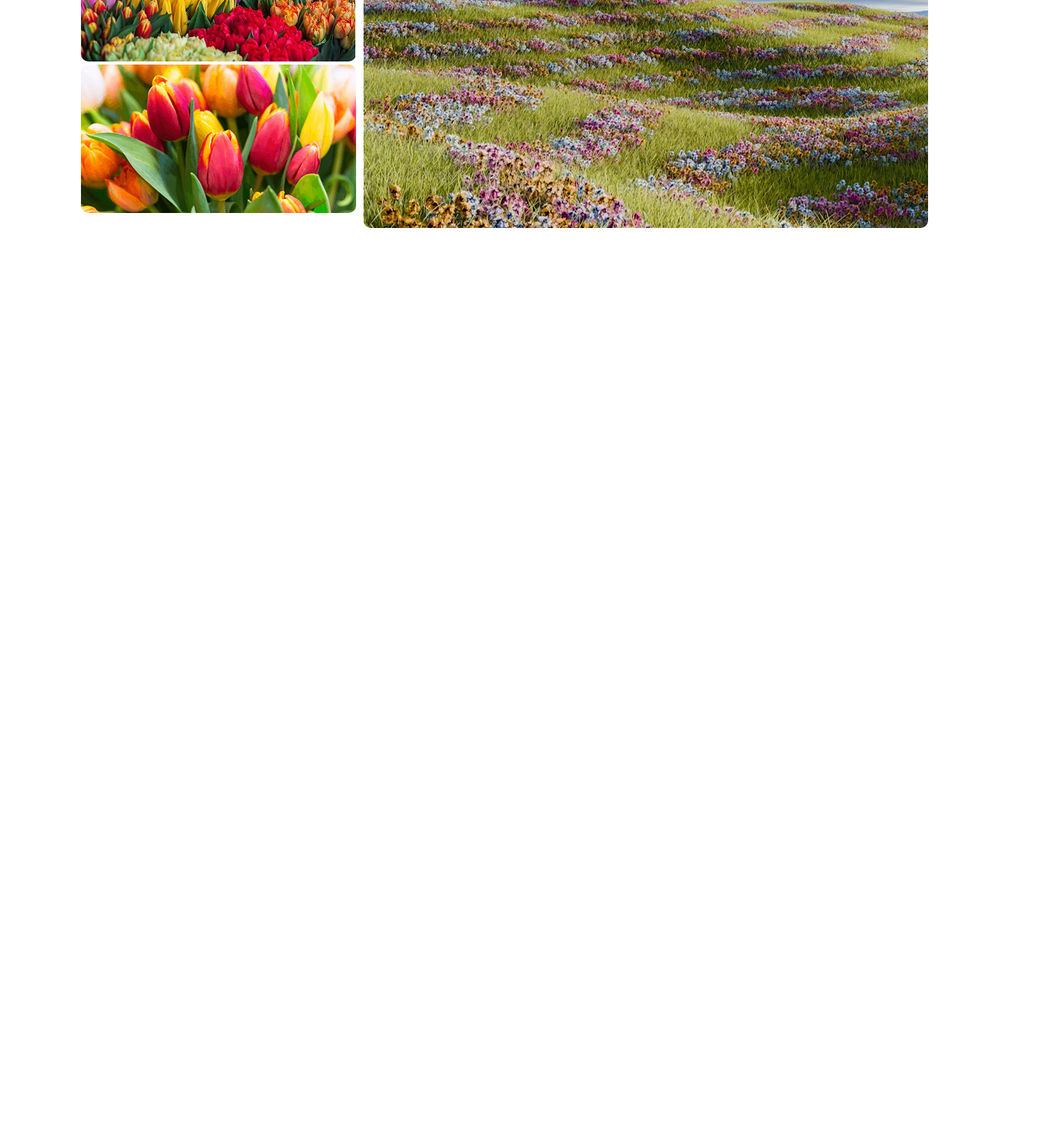
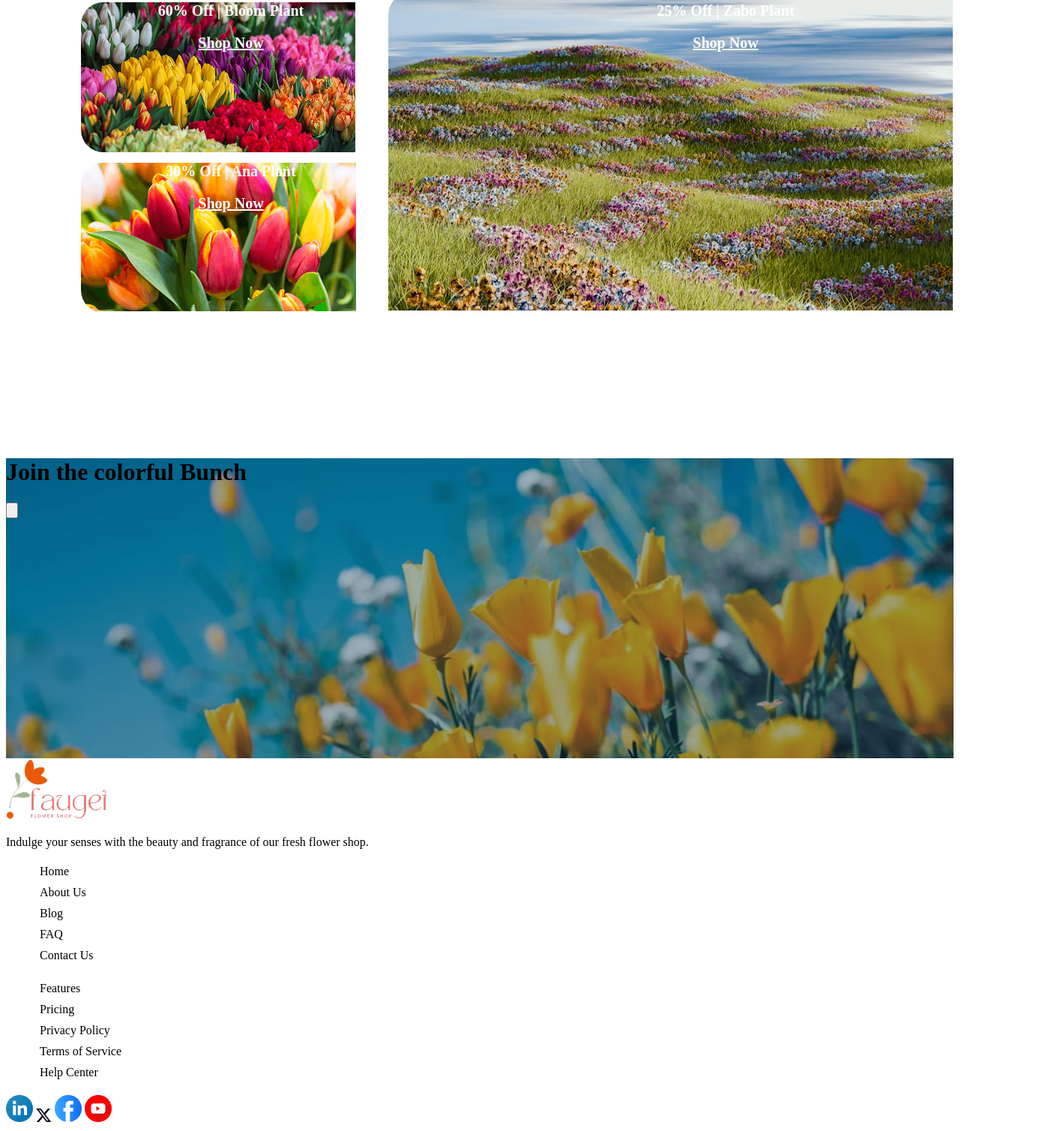
Before and after one commit to Tanjina-kumkum/B12A02-Responsive-Flowers, a plain HTML site: page index.html in a window 1280 px wide. Shown: the part 2532-4040 px from the top of the page at 75% size, 1418 px wide, since content can reach past the window. Before the commit the page ends 2848 px from the top, so only its background shows below. Drawn offline with Linux system fonts and the light colour scheme.

Commit message:
footer and latest deal section added

```diff
--- a/index.html
+++ b/index.html
@@ -106,21 +106,60 @@
         </div>
         <div class="deal-img-sec">
 
-          <div>
-            <img class="img-2" src="./assets/deal-bloom.png" alt="">
+        <div>
 
 
-           <img class="img-2"  src="./assets/deal-ana.png" alt="">
-       </div>
+        <div class="bloom"><h1>60% Off | Bloom Plant</h1>
+        <h3> <u>Shop Now</u></h3></div>
+        <div class="Ana"><h1>30% Off | Ana Plant</h1>
 
-        <div>
-           <img class="img-2" src="./assets/deal-zabo.png" alt="">
+        <h3><u>Shop Now</u></h3></div>
+
         </div>
+         <div class="Zabo"><h1>25% Off | Zabo Plant</h1>
+            <h3><u>Shop Now</u></h3></div>
+
 
         </div>
     </div>
+    <div class="banner-last">
+        <h1>Join the colorful Bunch</h1>
+        <input type="button" value="" placeholder="write email">
+    </div>
 
    </main>
-   <footer></footer>
+   <footer>
+    <div class="footer-section">
+<div class="logo">
+    <img src="./assets/logo.png" alt="">
+    <p>Indulge your senses with the beauty and fragrance of our fresh flower shop. </p>
+</div>
+<div class="navigate">
+   <ul>
+    <li>Home</li>
+    <li>About Us</li>
+    <li>Blog</li>
+    <li>FAQ</li>
+    <li>Contact Us</li>
+   </ul>
+</div>
+<div class="about-us">
+     <ul>
+    <li>Features</li>
+    <li>Pricing</li>
+    <li>Privacy Policy</li>
+    <li>Terms of Service</li>
+    <li>Help Center</li>
+
+   </ul>
+</div>
+<div class="icon">
+    <img src="./assets/icon-linkedin.png" alt="">
+    <img src="./assets/icon-twitter.png" alt="">
+    <img src="./assets/icon-facebook.png" alt="">
+    <img src="./assets/icon-youtube.png" alt="">
+</div>
+</div>
+   </footer>
 </body>
 </html>
--- a/style.css
+++ b/style.css
@@ -108,7 +108,7 @@ margin-left: 100px;
 }
 /* latest deal section */
 .deal-section{
-    margin-top: 40px;
+    margin-top: 150px;
 text-align: center;
 }
 .deal-section p{
@@ -117,25 +117,75 @@ text-align: center;
     font-weight: 400;
     margin: 0 auto;
     width: 700px;
-    height: 50px;}
+    height: 50px;
+
+       }
     .img-color{color: rgb(233, 90, 8);}
     .deal-img-sec{
-        display: grid;
-      grid-template-columns: repeat(3, 1fr);
+         display: grid;
+        grid-template-columns: repeat(3, 1fr);
         gap: 10px;
         margin-left: 100px;
         margin-top: 50px;
+        border-radius: 30px;
 
     }
-    .img-2{
-        border-radius: 10px;
+    .Zabo{
+        background-image: url(./assets/deal-zabo.png);
+        background-repeat: no-repeat;
+        width: 900px;
+        height: 600px;
+        border-radius: 30px;
+    }
+    .Ana{
+        background-image: url(./assets/deal-ana.png);
+        background-repeat: no-repeat;
+        width: 400px;
+        height: 200px;
+        border-radius: 30px;
+    }
+    .bloom{
+        background-image: url(./assets/deal-bloom.png);
+        background-repeat: no-repeat;
+        width: 400px;
+        height: 200px;
+        border-radius: 30px;
     }
 
+    .deal-img-sec h1, h3{
+        color: white;
+        font-weight: 700;
+        font-size: 1.25rem;
+       text-align: center;
+        align-items: center;
 
-@media  (max-width:576px) {
+
+    }
+    .banner-last{
+        background-image: url(./assets/news-letter-bg.png);
+        background-repeat: no-repeat;
+        width: 100%;
+        height: 400px;
+        background-size: cover;
+    }
+.navigate ul li{
+list-style: none;
+padding: 5px;
+}
+.about-us ul li{
+list-style: none;
+padding: 5px;
+}
+
+
+
+
+
+
+/* @media  (max-width:576px) {
 
     nav ul li {
-        display: none !important;
+        display: none ;
     }
     .banner-part{flex-direction: column-reverse;}
    .flower-cart-section{
@@ -153,4 +203,5 @@ text-align: center;
 .trust-badge{
     display: none;
 }
-}
+
+} */
```
